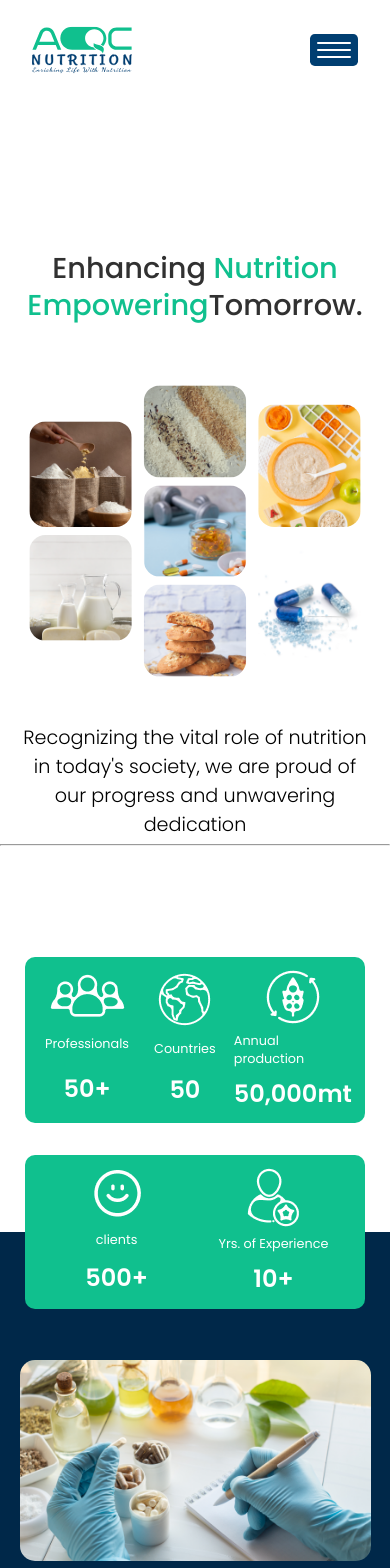
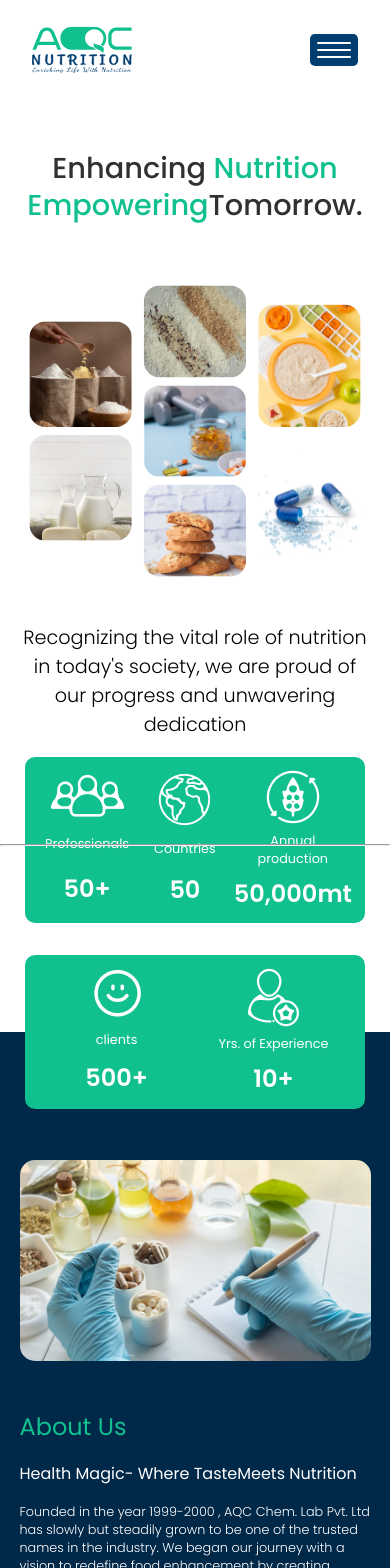
Before and after one commit to kaifsid786/aqc, a React (Vite) app: page / in a window 390 px wide. Shown: the top 1568 px of the page. Built offline with nearby package versions, Linux system fonts and the light colour scheme.

Commit message:
phone version

```diff
--- a/src/Components/Counter/Counter.css
+++ b/src/Components/Counter/Counter.css
@@ -38,6 +38,9 @@
     font-weight: 600;
 }
 
-@media screen and (max-width:1500px) {
-
+@media screen and (max-width:480px) {
+    .prof>:nth-child(2) {
+        font-size: 0.8rem;
+        text-align: center;
+    }
 }
--- a/src/Components/PropertyCard/PropertyCard.css
+++ b/src/Components/PropertyCard/PropertyCard.css
@@ -200,7 +200,8 @@
   } */
   #residencies{
     /* height: calc(100vh - 200px); */
-    height: 100vh;
+    /* height: 100vh; */
+    height: calc(100vh - 200px);
     justify-content: center;
     display: flex;
     flex-direction: column;
@@ -225,3 +226,16 @@
 }
 
  }
+ @media screen and (max-width:390px) {
+  .r-container{
+    margin-left: 0;
+  }
+ }
+@media screen and (max-width:380px){
+  #residencies{
+    height: 105vh;
+  }
+  .r-container{
+    margin-left: 0;
+  }
+}
--- a/src/Components/Slides/TopSlider.css
+++ b/src/Components/Slides/TopSlider.css
@@ -55,3 +55,14 @@
     position: initial;
   }
 }
+
+@media screen and (max-width:480px) {
+  .swiper-wrapper{
+    /* display: none; */
+  }
+}
+@media screen and (max-width:390px) {
+  .r-head{
+    display: none;
+  }
+}
```
Also changed, not shown: src/Components/Technology/Technology.jsx (line endings or trailing spaces).
